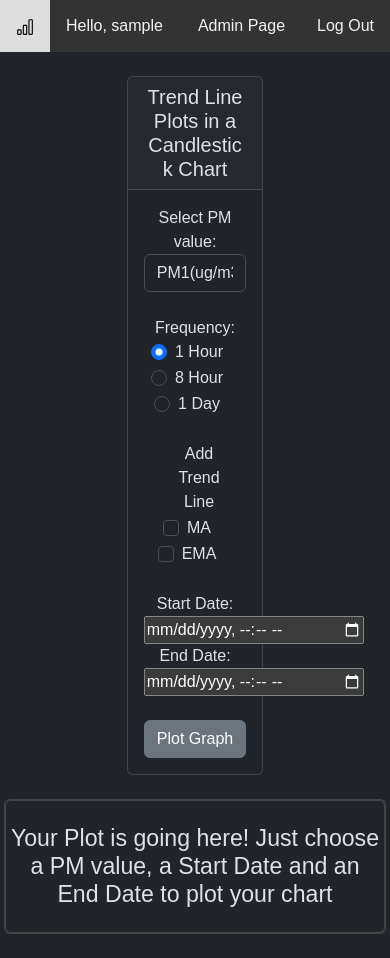
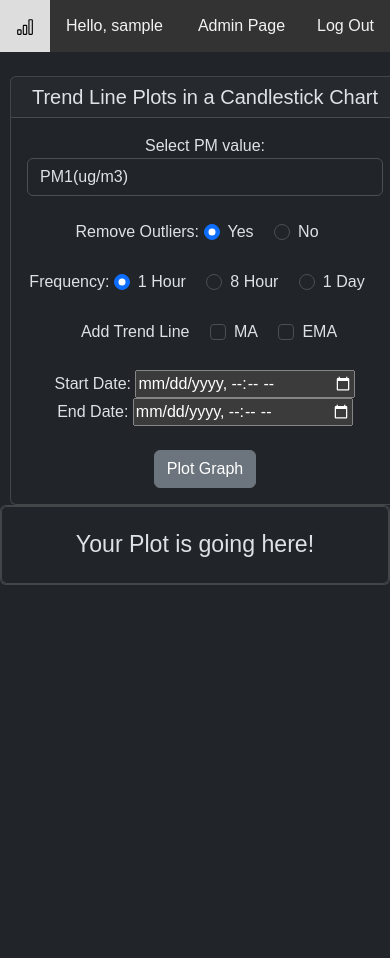
Before and after one commit to jimvla/django-app, a Django app: page / in a window 390 px wide. After the commit the page ends 585 px from the top, so only its background shows below. Run offline with Django 4.2, Linux system fonts and the light colour scheme; the visitor is signed in with stand-in values (Sample User, id 1).

Commit message:
new update

```diff
--- a/Device8/views.py
+++ b/Device8/views.py
@@ -12,13 +12,16 @@ import numpy as np
 # Home view for our page
 def home(request):
     if request.method=="POST":
-        # GET INPUTS
-        dropdown = request.POST.get('dropdown')
-        radio = request.POST.get('inlineRadioOptions')
+        # Get Inputs
+        dropdown = request.POST.get('dropdown') # PM Value
+        radio = request.POST.get('inlineRadioOptions') # Frequency Selection
         MA = request.POST.get('inlineCheckbox1')
         EMA = request.POST.get('inlineCheckbox2')
         start_date = request.POST.get('start_date')
         end_date = request.POST.get('end_date')
+        outliers = request.POST.get('inlineRadioOptions1') # Keep or Delete Outliers
+
+        # Get Query from DB
         Queryset = Device8.objects.filter(time__range=[start_date, end_date]).values()
         data = pd.DataFrame(Queryset)
         data['time'] = pd.to_datetime(data['time'])
@@ -32,94 +35,98 @@ def home(request):
             }
             return render(request, "home.html", context)
 
-        #Checking and Drop Outliers
-        Q1 = data[dropdown].quantile(0.25)
-        Q3 = data[dropdown].quantile(0.75)
+        else:
 
-        IQR = Q3 - Q1
+            if outliers == "True":
+                # Checking and Drop Outliers
+                Q1 = data[dropdown].quantile(0.25)
+                Q3 = data[dropdown].quantile(0.75)
 
-        # Upper bound
-        upper = np.where(data[dropdown] >= (Q3+1.5*IQR))
-        # Lower bound
-        lower = np.where(data[dropdown] <= (Q1-1.5*IQR))
+                IQR = Q3 - Q1
 
-        # Removing the Outliers
-        data.drop(upper[0], inplace = True)
-        data.drop(lower[0], inplace = True)
+                # Upper bound
+                upper = np.where(data[dropdown] >= (Q3+1.5*IQR))
+                # Lower bound
+                lower = np.where(data[dropdown] <= (Q1-1.5*IQR))
 
-        # New DataFrame to help us with the Candlestick Plot
-        if dropdown == 'PM1':
-            new_df = pd.DataFrame({
-            'date': data.groupby(pd.Grouper(key='time', freq=radio))['time'].first(),
-            'open': data.groupby(pd.Grouper(key='time', freq=radio))['PM1'].first(),
-            'close': data.groupby(pd.Grouper(key='time', freq=radio))['PM1'].last(),
-            'high': data.groupby(pd.Grouper(key='time', freq=radio))['PM1'].max(),
-            'low': data.groupby(pd.Grouper(key='time', freq=radio))['PM1'].min(),
-            })
-        elif dropdown == 'PM25':
-            new_df = pd.DataFrame({
-            'date': data.groupby(pd.Grouper(key='time', freq=radio))['time'].first(),
-            'open': data.groupby(pd.Grouper(key='time', freq=radio))['PM25'].first(),
-            'close': data.groupby(pd.Grouper(key='time', freq=radio))['PM25'].last(),
-            'high': data.groupby(pd.Grouper(key='time', freq=radio))['PM25'].max(),
-            'low': data.groupby(pd.Grouper(key='time', freq=radio))['PM25'].min(),
-            })
-        else:
-            new_df = pd.DataFrame({
-            'date': data.groupby(pd.Grouper(key='time', freq=radio))['time'].first(),
-            'open': data.groupby(pd.Grouper(key='time', freq=radio))['PM10'].first(),
-            'close': data.groupby(pd.Grouper(key='time', freq=radio))['PM10'].last(),
-            'high': data.groupby(pd.Grouper(key='time', freq=radio))['PM10'].max(),
-            'low': data.groupby(pd.Grouper(key='time', freq=radio))['PM10'].min(),
-            })
+                # Removing the Outliers
+                data.drop(upper[0], inplace = True)
+                data.drop(lower[0], inplace = True)
+
+            # New DataFrame for the Candlestick Plot
+            if dropdown == 'PM1':
+                new_df = pd.DataFrame({
+                'date': data.groupby(pd.Grouper(key='time', freq=radio))['time'].first(),
+                'open': data.groupby(pd.Grouper(key='time', freq=radio))['PM1'].first(),
+                'close': data.groupby(pd.Grouper(key='time', freq=radio))['PM1'].last(),
+                'high': data.groupby(pd.Grouper(key='time', freq=radio))['PM1'].max(),
+                'low': data.groupby(pd.Grouper(key='time', freq=radio))['PM1'].min(),
+                })
+            elif dropdown == 'PM25':
+                new_df = pd.DataFrame({
+                'date': data.groupby(pd.Grouper(key='time', freq=radio))['time'].first(),
+                'open': data.groupby(pd.Grouper(key='time', freq=radio))['PM25'].first(),
+                'close': data.groupby(pd.Grouper(key='time', freq=radio))['PM25'].last(),
+                'high': data.groupby(pd.Grouper(key='time', freq=radio))['PM25'].max(),
+                'low': data.groupby(pd.Grouper(key='time', freq=radio))['PM25'].min(),
+                })
+            else:
+                new_df = pd.DataFrame({
+                'date': data.groupby(pd.Grouper(key='time', freq=radio))['time'].first(),
+                'open': data.groupby(pd.Grouper(key='time', freq=radio))['PM10'].first(),
+                'close': data.groupby(pd.Grouper(key='time', freq=radio))['PM10'].last(),
+                'high': data.groupby(pd.Grouper(key='time', freq=radio))['PM10'].max(),
+                'low': data.groupby(pd.Grouper(key='time', freq=radio))['PM10'].min(),
+                })
 
 
-        # Reset index of the new DataFrame
-        new_df = new_df.reset_index(drop=True)
+            # Reset index of the new DataFrame
+            new_df = new_df.reset_index(drop=True)
 
-        # Candlestick Trace and Layout
-        trace = go.Candlestick(
-            x=new_df['date'],
-            open=new_df['open'],
-            high=new_df['high'],
-            low=new_df['low'],
-            close=new_df['close'],
-            name='Candestick'
-        )
+            # Candlestick Trace and Layout
+            trace = go.Candlestick(
+                x=new_df['date'],
+                open=new_df['open'],
+                high=new_df['high'],
+                low=new_df['low'],
+                close=new_df['close'],
+                name='Candestick'
+            )
 
-        layout = go.Layout(
-            title='Trend Line of '+ dropdown + '(ug/m3) over time',
-            xaxis_title='Time',
-            yaxis_title= dropdown + '(ug/m3)',
-            xaxis=dict(rangeslider=dict(visible=False)),
-            font=dict(
-                family="Courier New, monospace",
-                size=18,
-                color="RebeccaPurple"
-            ),
-            template = 'plotly_dark'
-        )
+            layout = go.Layout(
+                title='Trend Line of '+ dropdown + '(ug/m3) over time',
+                xaxis_title='Time',
+                yaxis_title= dropdown + '(ug/m3)',
+                xaxis=dict(rangeslider=dict(visible=False)),
+                font=dict(
+                    family="Courier New, monospace",
+                    size=18,
+                    color="RebeccaPurple"
+                ),
+                template = 'plotly_dark'
+            )
 
-        candle = [trace]
+            candle = [trace]
 
-        # Plot Figure + Trends using Rolling Window and EMA
-        fig = go.Figure(data=candle, layout=layout)
-        if MA:
-            new_df['ma'] = new_df['close'].rolling(window=3).mean()
-            fig.add_trace(go.Scatter(x=new_df['date'], y=new_df['ma'], line=dict(color = 'yellow'), name= "Moving Average"))
-        if EMA:
-            new_df['ema'] = new_df['close'].ewm(span=10).mean()
-            fig.add_trace(go.Scatter(x=new_df['date'], y=new_df['ema'], line=dict(color = 'pink'), name= "Exponential MA"))
-        plot_div = plot(fig, output_type='div')
+            # Plot Figure + Trend Lines using MA and EMA
+            fig = go.Figure(data=candle, layout=layout)
+            if MA:
+                new_df['ma'] = new_df['close'].rolling(window=5).mean()
+                fig.add_trace(go.Scatter(x=new_df['date'], y=new_df['ma'], line=dict(color = 'yellow'), name= "Moving Average"))
+            if EMA:
+                new_df['ema'] = new_df['close'].ewm(span=10).mean()
+                fig.add_trace(go.Scatter(x=new_df['date'], y=new_df['ema'], line=dict(color = 'blue'), name= "Exponential MA"))
+            plot_div = plot(fig, output_type='div')
 
-        context = {
-                'plot_div': plot_div
-        }
+            #Add plot to home html page
+            context = {
+                    'plot_div': plot_div
+            }
 
-        return render(request, "home.html", context)
+            return render(request, "home.html", context)
     else:
         # Homepage initial message before plotting the graph
-        plot_div = "Your Plot is going here! Just choose a PM value, a Start Date and an End Date to plot your chart"
+        plot_div = "Your Plot is going here!"
 
         context = {
             'plot_div': plot_div,
--- a/core/static/style.css
+++ b/core/static/style.css
@@ -42,9 +42,6 @@
   /* Style the content */
   .content {
     position: absolute;
-    top: 50%;
-    left: 50%;
-    transform: translate(-50%, -50%);
   }
 
   .login-box{
--- a/core/templates/base.html
+++ b/core/templates/base.html
@@ -26,7 +26,7 @@
         {% endblock content %}
       </main>
     {% else %}
-      <div class="content">
+      <div class="login-box">
         <p>You are not logged in</p>
         <p>Log In below to get access to the Dashboard</p>
         <a href="{% url 'login' %}"><input type="submit" value="Log In"></a>
--- a/core/templates/home.html
+++ b/core/templates/home.html
@@ -5,7 +5,9 @@
 
 {% block content %}
 <br>
-<div class="card text-center" style="width: 35%; margin: 0 auto;">
+<div class="row no-gutters">
+  <div class="col-sm-4">
+    <div class="card text-center" style="width: 100%; margin-left: 10px;">
       <h5 class="card-header">Trend Line Plots in a Candlestick Chart</h5>
       <div class="card-body">
         <form id="home_form" method="post">
@@ -22,18 +24,31 @@
 
           <br>
 
+          <label for="inlineRadioOptions1">Remove Outliers: </label>
+          <div class="form-check form-check-inline">
+            <input class="form-check-input" type="radio" checked="checked" name="inlineRadioOptions1" id="inlineRadio1" value="True">
+            <label class="form-check-label" for="inlineRadio1">Yes</label>
+          </div>
+          <div class="form-check form-check-inline">
+            <input class="form-check-input" type="radio" name="inlineRadioOptions1" id="inlineRadio1" value="False">
+            <label class="form-check-label" for="inlineRadio2">No</label>
+          </div>
+
+          <br>
+          <br>
+
           <label for="inlineRadioOptions">Frequency: </label>
           <div class="form-check form-check-inline">
             <input class="form-check-input" type="radio" checked="checked" name="inlineRadioOptions" id="inlineRadio" value="H">
-        <label class="form-check-label" for="inlineRadio1">1 Hour</label>
+            <label class="form-check-label" for="inlineRadio3">1 Hour</label>
           </div>
           <div class="form-check form-check-inline">
             <input class="form-check-input" type="radio" name="inlineRadioOptions" id="inlineRadio" value="8H">
-        <label class="form-check-label" for="inlineRadio2">8 Hour</label>
+            <label class="form-check-label" for="inlineRadio4">8 Hour</label>
           </div>
           <div class="form-check form-check-inline">
             <input class="form-check-input" type="radio" name="inlineRadioOptions" id="inlineRadio" value="D">
-        <label class="form-check-label" for="inlineRadio3">1 Day</label>
+            <label class="form-check-label" for="inlineRadio5">1 Day</label>
           </div>
 
           <br>
@@ -63,14 +78,18 @@
         </form>
       </div>
     </div>
+  </div>
+
   <br>
-<div class= "card" style="width: 98%; margin: 0 auto;">
+
+  <div class="col-sm-8">
+    <div class= "card" style="width: 100%; margin-right: auto;">
       <div class="card text-center">
         <br>
         <h3 style="width: 98%; margin: 0 auto;">{{ plot_div|safe }}</h3>
         <br>
       </div>
     </div>
-<br>
+  </div>
 </div>
 {% endblock %}
```
Lines whose indentation alone changed are shown as unchanged.
